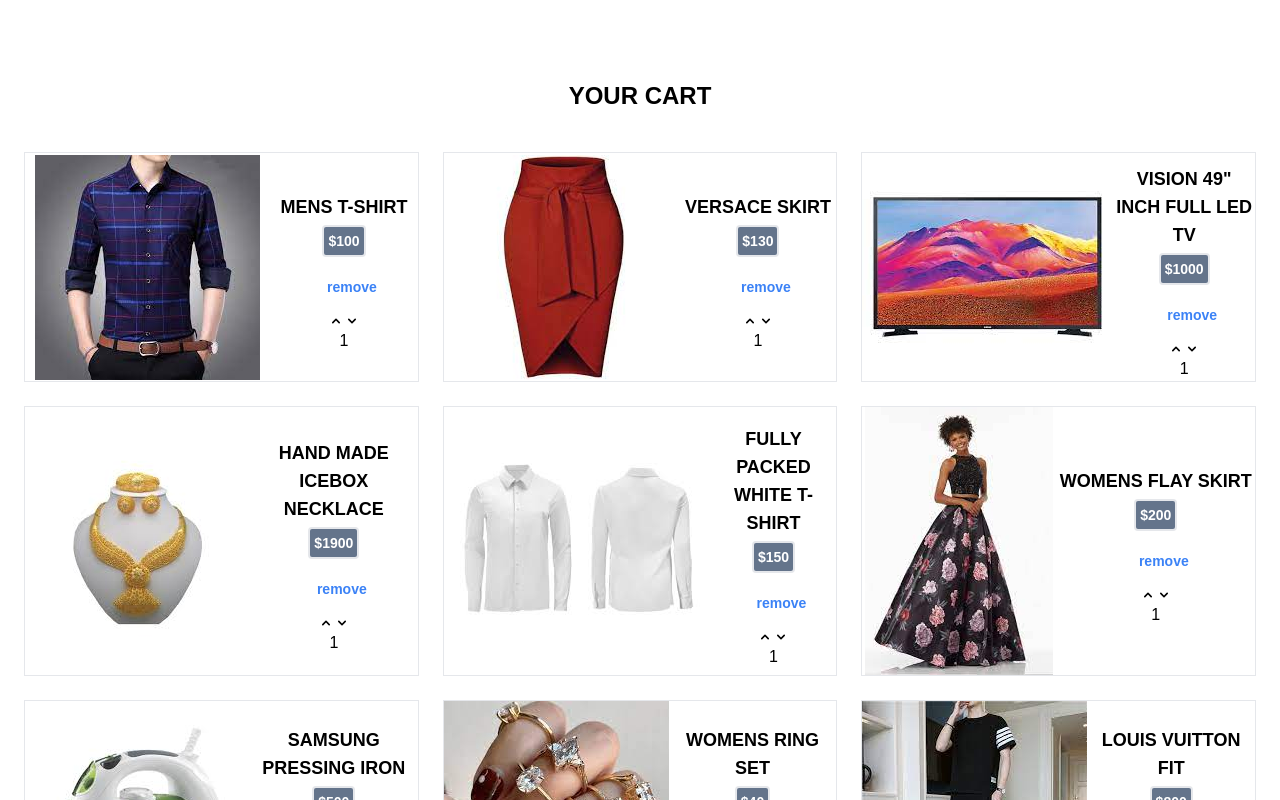
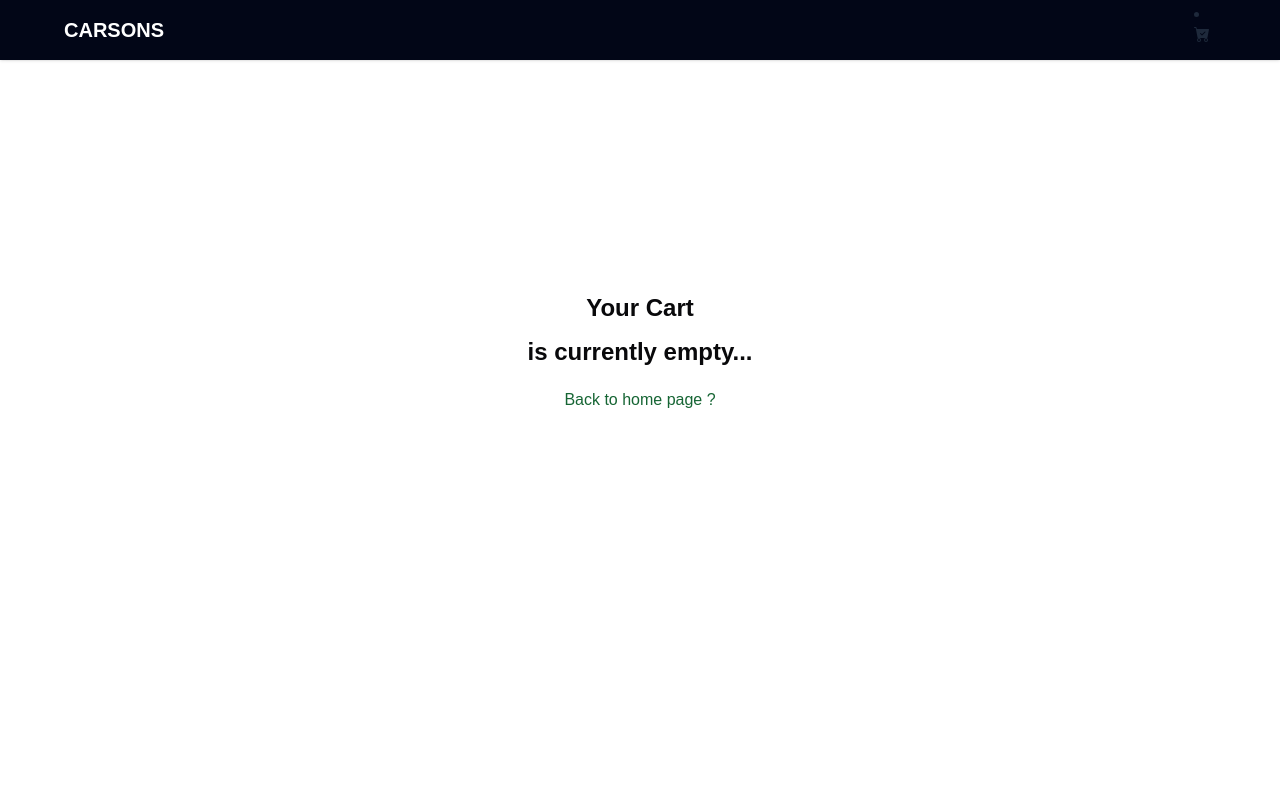
Before and after one commit to SimiEnoch/my-app, a React (Create React App) app: page /cart in a window 1280 px wide. Shown: the top 800 px of the page. Built offline with nearby package versions, Linux system fonts and the light colour scheme.

Commit message:
Sixth Commit

```diff
--- a/src/App.css
+++ b/src/App.css
@@ -80,7 +80,7 @@
   .section-center {
     display: grid;
     width: auto;
-    grid-template-columns: 1.5fr 1.5fr 1.5fr 1.5fr 1.5fr;
+    grid-template-columns: 1fr 1fr 1fr;
     grid-gap: 20px;
   }
 }
--- a/src/App.js
+++ b/src/App.js
@@ -9,17 +9,27 @@
   Route,
 } from 'react-router-dom';
 import Products from './components/Products';
+import { useGlobalContext } from './components/Context/Context';
 
 function App() {
-  const [cartContainer, setCartContainer] = useState(Data);
+  const [cartContainer, setCartContainer] = useState();
+  const { cart, setCart } = useGlobalContext();
+
+  // useEffect(() => {
+  //   const cart2 = localStorage.getItem('data');
+
+  //   if (cart2) {
+  //     setCart(cart2);
+  //   }
+  // }, [cart]);
 
   return (
     <Router>
       <Routes>
         <Route path="/" element={<Main />} />
         <Route
-          path="Cart"
-          element={<CartContainer cartContainer={cartContainer} />}
+          path="cart"
+          element={<CartContainer cartContainer={cart} />}
         />
       </Routes>
     </Router>
--- a/src/components/Cart.js
+++ b/src/components/Cart.js
@@ -3,7 +3,15 @@
 import { HiChevronDown, HiChevronUp } from 'react-icons/hi';
 
 export const Cart = ({ id, name, price, image, amount }) => {
-  const { remove, increase, decrease } = useGlobalContext();
+  const { cart, setCart, increase, decrease } = useGlobalContext();
+
+  const remove = () => {
+    const newCart = cart.filter((item) => item.id !== id);
+
+    setCart(newCart);
+    localStorage.setItem('data', cart);
+  };
+
   return (
     <article className="flex sm:border-[1px] w-[100%] justify-around items-center">
       <img src={image} alt={name} className="w-50 h-50 max-w-md" />
@@ -21,7 +29,7 @@
         <div className="w-full flex align-center justify-center font-bold">
           <button
             className=" ml-4 text-sm mb-3 p-1 rounded mt-1 hover:scale-95 text-blue-500"
-            onClick={() => console.log('remove')}
+            onClick={() => remove(id)}
           >
             remove
           </button>
--- a/src/components/CartContainer.js
+++ b/src/components/CartContainer.js
@@ -2,6 +2,8 @@
 import Cart from './Cart';
 import { useGlobalContext } from './Context/Context';
 import { BsFillCartCheckFill } from 'react-icons/bs';
+import { Link } from 'react-router-dom';
+import Header from './Header';
 
 const CartContainer = ({ cartContainer }) => {
   const { amount } = useGlobalContext();
@@ -29,12 +31,12 @@
           <h4 className="pt-3">is currently empty...</h4>
         </header>
         <div className="flex items-center justify-center pt-3">
-          <a
-            href="/"
+          <Link
+            to="/"
             className=" text-green-800 text-center p-2 rounded"
           >
             Back to home page ?
-          </a>
+          </Link>
         </div>
       </section>
     );
@@ -42,6 +44,7 @@
 
   return (
     <section className="cart">
+      <Header />
       <header className="">
         <h2 className="mt-20 text-center font-bold text-2xl mb-3 hover:underline">
           YOUR CART
@@ -56,7 +59,17 @@
         <hr className="w-full mt-10 text-black" />
         <div className="text-black text-center mt-2 mb-2 font-bold gap-20 text-2xl">
           <h4>
-            Total Amount<span> = ${total}</span>
+            Total Amount
+            <span>
+              = $
+              {cart
+                .map((item) => item.price)
+                .reduce(
+                  (accumulator, currentValue) =>
+                    accumulator + currentValue,
+                  0
+                )}
+            </span>
           </h4>
         </div>
         <div className="flex justify-center items-center mb-5">
--- a/src/components/Context/Context.js
+++ b/src/components/Context/Context.js
@@ -3,6 +3,7 @@
   useContext,
   useEffect,
   useReducer,
+  useState,
 } from 'react';
 import { cartReducer } from './Reducers';
 import { Data } from '../Data';
@@ -10,53 +11,60 @@
 const Cart = createContext();
 
 const initialStae = {
-  cart: Data,
+  cart: [],
   total: 0,
   amount: 0,
 };
 
 const Context = ({ children }) => {
-  const [state, dispatch] = useReducer(cartReducer, initialStae);
+  // const [state, dispatch] = useReducer(cartReducer, initialStae);
+
+  // const clearCart = () => {
+  //   dispatch({ type: 'CLEAR_CART' });
+  // };
+  // const remove = (id) => {
+  //   dispatch({ type: 'REMOVE', payload: id });
+  // };
+  // const increase = (id) => {
+  //   dispatch({ type: 'INCREASE', payload: id });
+  // };
+  // const decrease = (id) => {
+  //   dispatch({ type: 'DECREASE', payload: id });
+  // };
+  // const addToCart = (id) => {
+  //   dispatch({
+  //     type: 'ADD_TO_CART',
+  //     payload: id,
+  //   });
+  // };
+
+  // useEffect(() => {
+  //   dispatch({ type: 'GET_TOTALS' });
+  // }, [state.cart]);
+
+  const [cart, setCart] = useState([]);
 
   const clearCart = () => {
-    dispatch({ type: 'CLEAR_CART' });
+    setCart([]);
   };
-  const remove = (id) => {
-    dispatch({ type: 'REMOVE', payload: id });
-  };
-  const increase = (id) => {
-    dispatch({ type: 'INCREASE', payload: id });
-  };
-  const decrease = (id) => {
-    dispatch({ type: 'DECREASE', payload: id });
-  };
-  const addToCart = (id) => {
-    dispatch({
-      type: 'ADD_TO_CART',
-      payload: id,
-    });
-  };
-
-  useEffect(() => {
-    dispatch({ type: 'GET_TOTALS' });
-  }, [state.cart]);
 
   return (
     <Cart.Provider
       value={{
-        ...state,
+        // ...state,
         clearCart,
-        increase,
-        remove,
-        decrease,
-        addToCart,
+        // increase,
+        // remove,
+        // decrease,
+        // addToCart,
+        cart,
+        setCart,
       }}
     >
       {children}
     </Cart.Provider>
   );
 };
-
 export default Context;
 export const useGlobalContext = () => {
   return useContext(Cart);
--- a/src/components/Header.js
+++ b/src/components/Header.js
@@ -2,9 +2,10 @@
 import { BsFillCartCheckFill } from 'react-icons/bs';
 import React, { useState } from 'react';
 import { useGlobalContext } from './Context/Context';
+import { Link } from 'react-router-dom';
 
 function Header() {
-  const { amount } = useGlobalContext();
+  const { cart } = useGlobalContext();
   const [hamburger, setHamburger] = useState(false);
 
   const buttonHandler = () => {
@@ -20,14 +21,14 @@
       <h1 className="text-xl font-bold">CARSONS</h1>
       <div className="hover:text-yellow-500">
         <li className="text-slate-800 duration-500  hover:text-yellow-500 mb-4 md:order-5 order-none relative">
-          <a href="/Cart">
+          <Link to="/cart">
             <BsFillCartCheckFill />
             <div className="object-top object-cover bg-slate-800 left-[8px]  absolute top-[11px]  rounded-[50%] p-0">
               <p className=" text-white rounded-[50%] text-[14.5px] hover:text-yellow-500 font-bold px-[1.8px]">
-                {amount}
+                {cart.length}
               </p>
             </div>
-          </a>
+          </Link>
         </li>
       </div>
       <nav
--- a/src/components/Main.js
+++ b/src/components/Main.js
@@ -2,9 +2,11 @@
 import Header from './Header';
 import Home from './Home';
 import { Footer } from './Footer';
+import { useGlobalContext } from './Context/Context';
 
 function Main() {
   const [loading, setLoading] = useState(true);
+  const { cart, setCart } = useGlobalContext();
 
   useEffect(() => {
     setLoading(true);
@@ -22,7 +24,7 @@
       {loading ? (
         <span class="loader"></span>
       ) : (
-        <div className="max-w-screen-xl">
+        <div className="max-w-screen-xl ">
           <div id="home">
             <Header />
           </div>
--- a/src/components/Product.js
+++ b/src/components/Product.js
@@ -2,18 +2,27 @@
 import { useGlobalContext } from './Context/Context';
 
 export const Product = ({ Data }) => {
-  const { addToCart } = useGlobalContext();
+  // const { addToCart } = useGlobalContext();
+  const { setCart, cart } = useGlobalContext();
+
+  const addToCart = (dataItem) => {
+    setCart((prev) => {
+      return [...prev, { ...dataItem, id: prev.length + 1 }];
+    });
+    localStorage.setItem('data', cart);
+  };
 
   return (
+    <div className="px-14">
       <div className="section-center ">
-      {Data.map((dataItem) => {
-        const { id, name, image, price } = dataItem;
+        {Data.map((dataItem, index) => {
+          const { name, image, price } = dataItem;
           return (
-          <article key={id} className="menu-items sm:border-2">
+            <article key={index} className="menu-items sm:border-2">
               <img
                 src={image}
                 alt="img"
-              className="border-seperate h-80 w-full max-w-md"
+                className="border-seperate object-cover h-80 w-full max-w-md"
               />
               <div className=" text-lg text-center">
                 <header className="mt-3">
@@ -29,7 +38,10 @@
                 <div className="w-full flex align-center justify-center font-bold">
                   <button
                     className="button border-white text-md font-light hover:text-white text-black hover:text-xl hover:font-bold hover:bg-slate-800 mb-3 p-1 rounded mt-1"
-                  onClick={() => addToCart(id)}
+                    onClick={() => {
+                      console.log(cart);
+                      addToCart(dataItem);
+                    }}
                   >
                     Order!
                   </button>
@@ -39,5 +51,6 @@
           );
         })}
       </div>
+    </div>
   );
 };
--- a/src/index.css
+++ b/src/index.css
@@ -10,3 +10,7 @@
     background-color: white;
   }
 }
+
+* {
+  scroll-behavior: smooth;
+}
```
Lines whose indentation alone changed are shown as unchanged.
